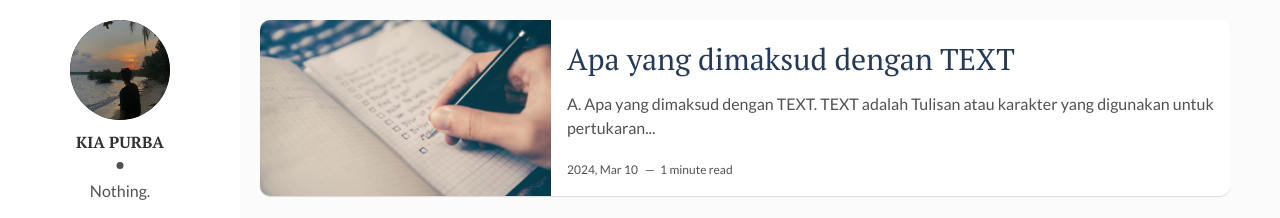
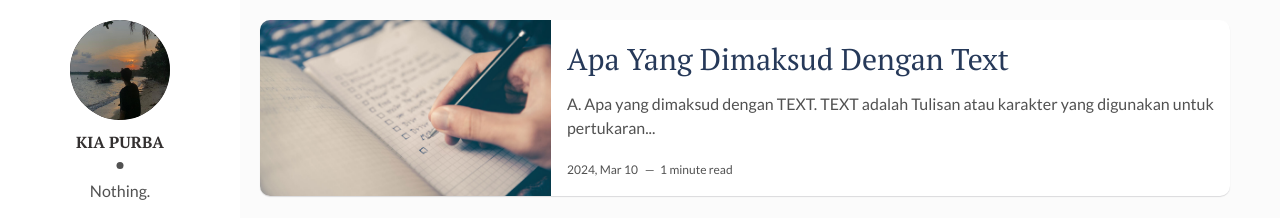
Before and after one commit to Kiaaa06/Kia, a Jekyll site: the page built from index.html, in a window 1280 px wide and 1256 px high. Shown: the top 218 px of the window. Built offline with Jekyll 4.4.1, drawn with Linux system fonts in a browser that asks for light colours; the list of posts is cut into pages by our own code.

```diff
--- a/_posts/2024-03-11-apa-yang-dimaksud-dengan-text.markdown
+++ b/_posts/2024-03-11-apa-yang-dimaksud-dengan-text.markdown
@@ -1,6 +1,6 @@
 ---
 layout: post
-title: Apa yang dimaksud dengan TEXT
+title: Apa Yang Dimaksud Dengan Text
 date: 2024-03-11 00:00:00 +0300
 description: You’ll find this post in your `_posts` directory. Go ahead and edit it and re-build the site to see your changes. # Add post description (optional)
 img: software.jpg # Add image post (optional)
```
